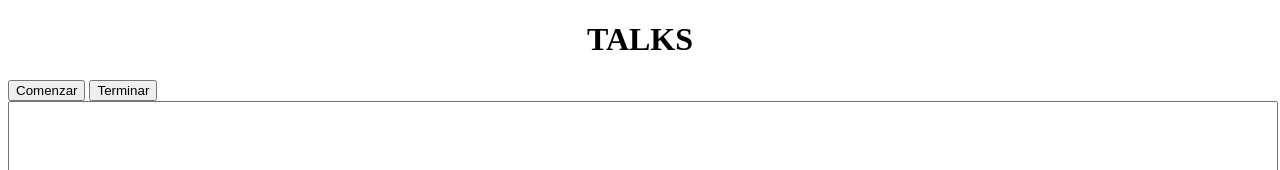
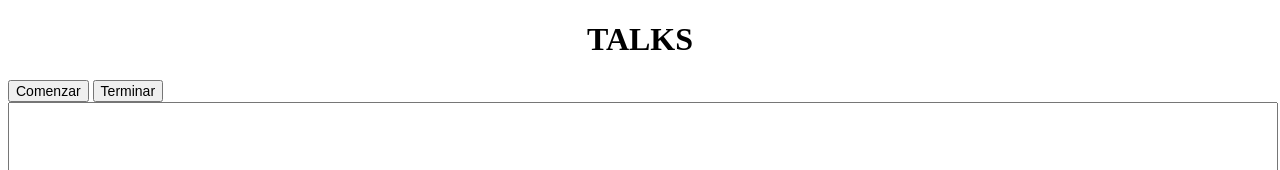
Before and after one commit to ferluci148/vozAtexto, a plain HTML site: page index.html in a window 1280 px wide. Shown: the top 170 px of the page. Drawn offline with Linux system fonts and the light colour scheme.

Commit message:
Update index.html

```diff
--- a/index.html
+++ b/index.html
@@ -28,8 +28,8 @@ https://www.adictosaltrabajo.com/2016/03/11/reconocimiento-y-sintesis-de-voz-en-
     -->
     <div id="cajatexto" style="width: 100%;height: auto;background-color: rgb(203, 160, 243);font-size: 24px;"></div>
 
-    <button id="btnInicio">Comenzar</button>
-    <button id="btnParar">Terminar</button>
+    <button style="font-size:14px" id="btnInicio">Comenzar</button>
+    <button style="font-size:14px" id="btnParar">Terminar</button>
 
     <textarea id="texto" style="width: 100%;height: 300px;font-size: 24px;">
 
```
